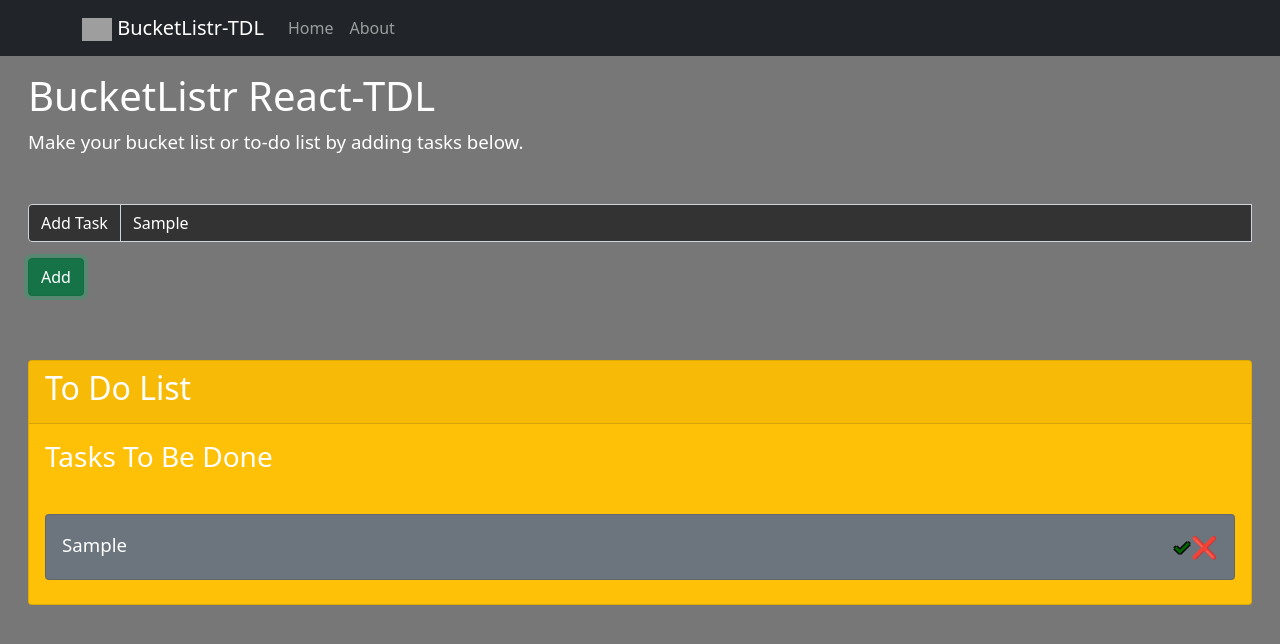
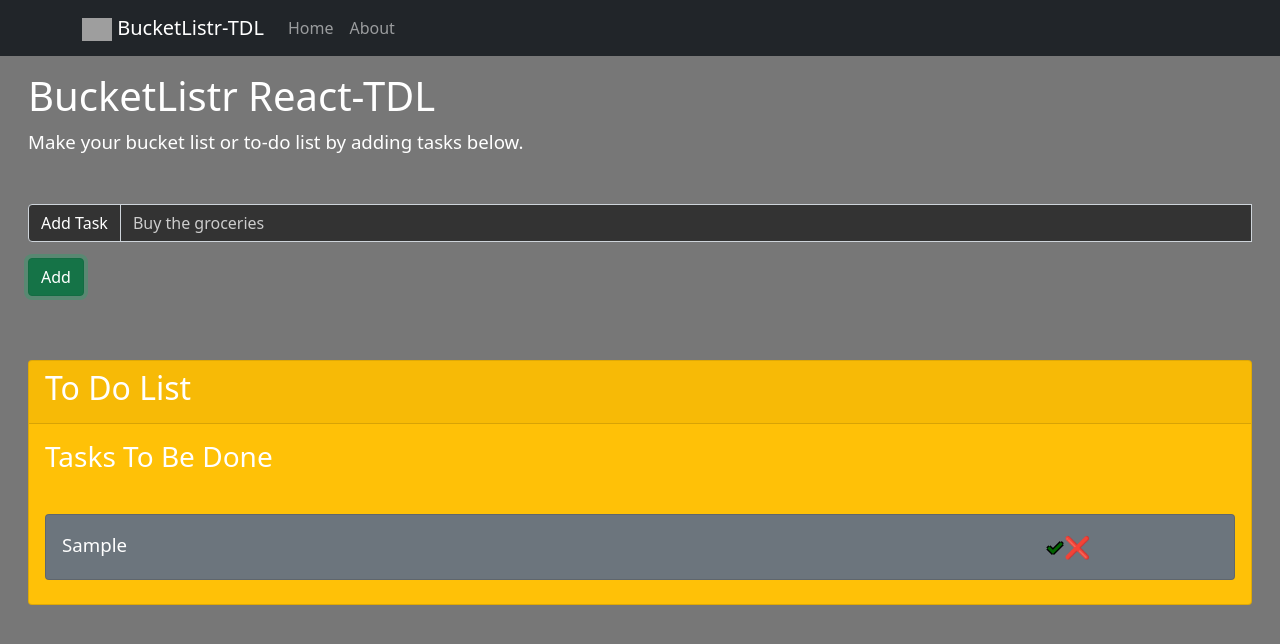
Before and after one commit to stoneneedle/react-tdl1, a React (Create React App) app: page / in a window 1280 px wide. Both pictures are taken after typing "Sample" into the empty fields and a click on the button "Add". Shown: the top 644 px of the page. Built offline with nearby package versions, Linux system fonts and the light colour scheme; grey boxes are pictures that could not be loaded.

Commit message:
Adjusted styling

```diff
--- a/src/components/CompletedDisplay.js
+++ b/src/components/CompletedDisplay.js
@@ -20,8 +20,8 @@ export default class CompletedDisplay extends React.Component {
         >
           <Card.Body>
             <Row>
-              <Col xs={10} className="tdl-item-text">{item.task}</Col>
-              <Col xs={2} className="text-end">
+              <Col xs={10} md={11} className="tdl-item-text">{item.task}</Col>
+              <Col xs={2} md={1}>
                 <Button
                   value={item.id}
                   onClick={this.handleComplClickX}
--- a/src/components/ShowTask.js
+++ b/src/components/ShowTask.js
@@ -43,7 +43,7 @@ export default class ShowTask extends React.Component {
       itemsArr.push(taskObj);
 
       // reset state
-      this.setState({ tasksArr: itemsArr, isValidInput: true });
+      this.setState({ taskName: '', tasksArr: itemsArr, isValidInput: true });
     } else {
       this.setState({ isValidInput: false });
     }
--- a/src/components/TasksDisplay.js
+++ b/src/components/TasksDisplay.js
@@ -28,7 +28,7 @@ export default class TasksDisplay extends React.Component {
           <Card.Body>
             <Row>
               <Col xs={9} md={10} className="tdl-item-text">{item.task}</Col>
-              <Col xs={3} md={2} className="text-end" style={{display: 'inline-block'}}>
+              <Col xs={3} md={2}>
                 <Button
                   value={item.id}
                   onClick={this.handleClickCheck}
```
